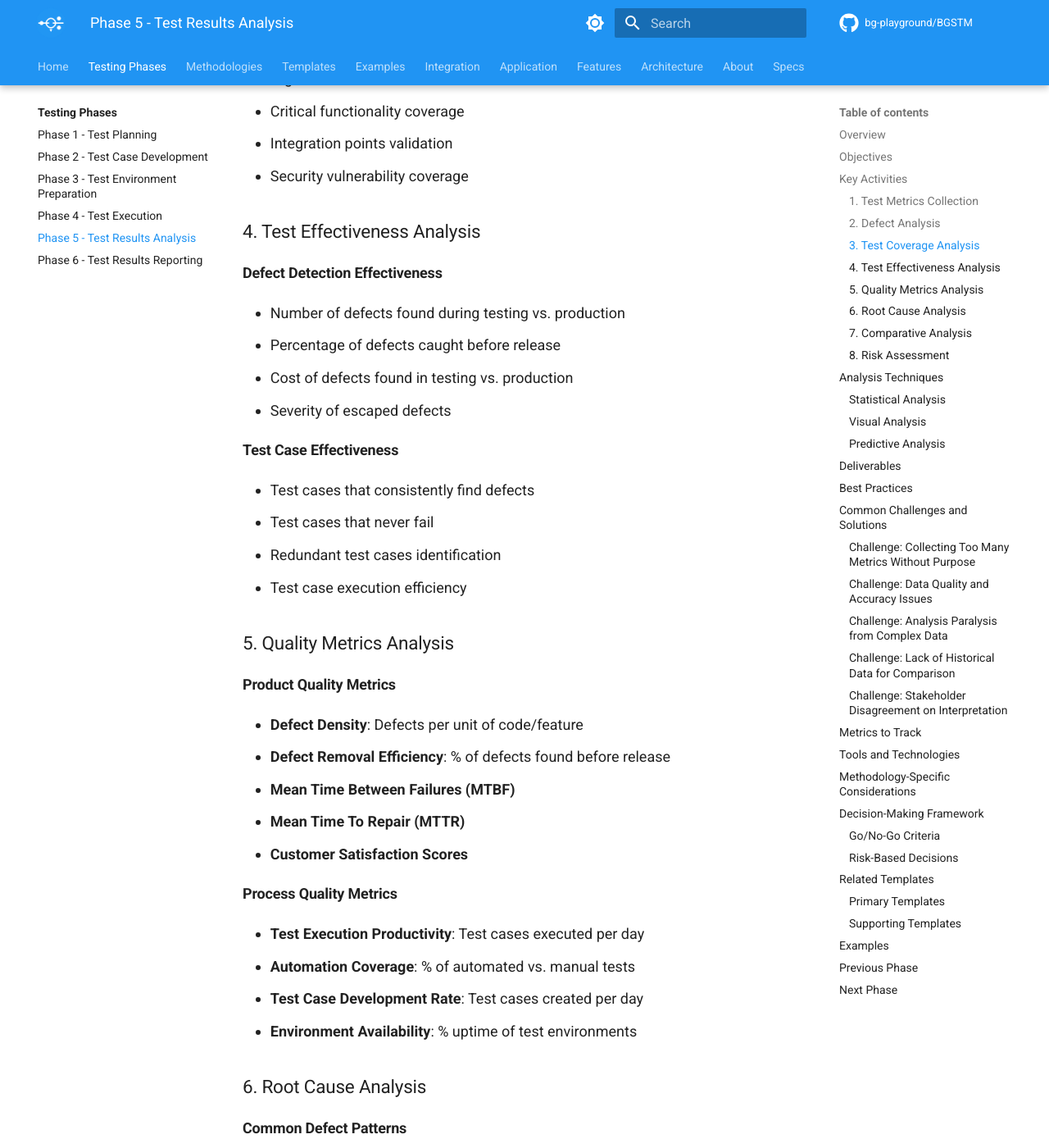
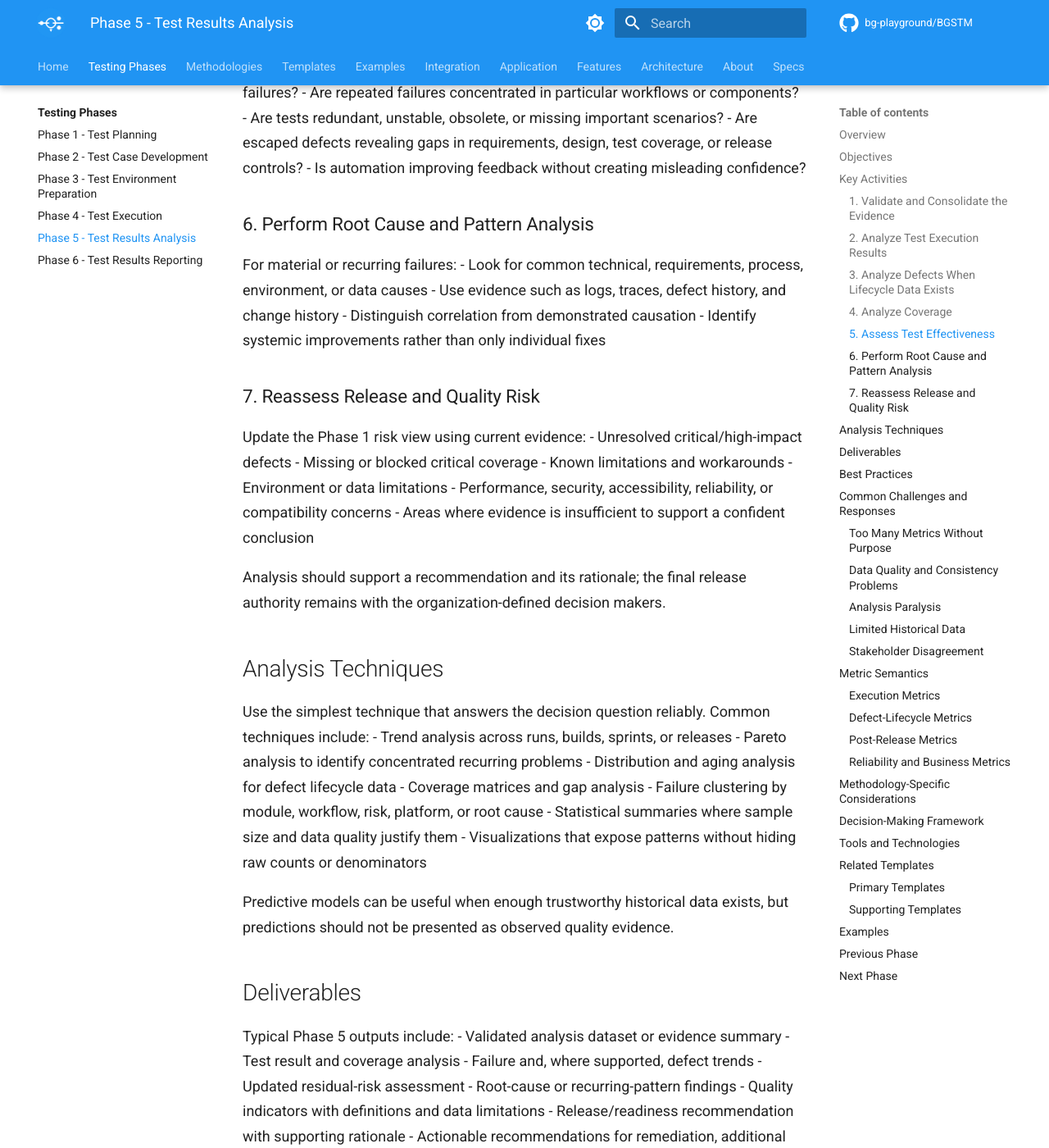
Before and after one commit to bg-playground/BGSTM, an MkDocs documentation site: the page built from docs/phases/05-test-results-analysis.md, in a window 1280 px wide and 1400 px high, scrolled down 2326 px. Shown: the whole window at 82% size. Built offline with MkDocs 1.6.1 and Material for MkDocs 9.7.7, drawn with Linux system fonts in a browser that asks for light colours; comment, search, counter and statistics services are not loaded; some of the changed text lies outside the part shown.

Commit message:
docs: finish phase 5 practitioner guidance

```diff
--- a/docs/phases/05-test-results-analysis.md
+++ b/docs/phases/05-test-results-analysis.md
@@ -1,275 +1,198 @@
 # Phase 5: Test Results Analysis
 
 ## Overview
-Test Results Analysis involves examining the outcomes of test execution, analyzing defect trends, evaluating test coverage, and deriving insights to improve software quality and testing processes.
+Test Results Analysis converts execution evidence into an assessment of product quality, test completeness, and residual risk. The purpose is not to produce the largest possible collection of metrics; it is to explain what the evidence means and what decisions it supports.
 
 ## Objectives
-- Analyze test execution results comprehensively
-- Identify patterns and trends in defects
-- Assess overall software quality
-- Evaluate test coverage and effectiveness
-- Provide data-driven insights for decision making
-- Identify areas for improvement
+- Consolidate and validate evidence from Test Execution
+- Identify meaningful failure, defect, coverage, and risk patterns
+- Assess confidence against the objectives and exit criteria established during planning
+- Distinguish observed facts from interpretations and predictions
+- Identify unresolved risks, evidence gaps, and recommended actions
+- Prepare decision-ready conclusions for Phase 6 reporting
 
 ## Key Activities
 
-### 1. Test Metrics Collection
-Gather and consolidate data from test execution:
-- Total test cases executed
-- Pass/Fail/Blocked counts
-- Test execution duration
-- Defects identified by severity and priority
-- Test coverage statistics
-- Environment-related issues
-- Test case execution trends over time
+### 1. Validate and Consolidate the Evidence
+Before calculating metrics, confirm that the underlying data is interpretable:
+- Identify the build, environment, test window, and scope represented
+- Reconcile duplicate or retried executions where appropriate
+- Separate product failures from automation, environment, configuration, and test-data failures
+- Check for missing or blocked critical coverage
+- Confirm that requirement, test, execution, and defect identifiers remain traceable
+- Document material limitations in the available evidence
 
-### 2. Defect Analysis
+### 2. Analyze Test Execution Results
+Evaluate:
+- Planned versus executed tests
+- Pass, fail, blocked, and not-executed counts
+- Changes in results across builds, cycles, or iterations
+- Concentrations of failures by feature, module, workflow, risk, platform, or environment
+- Retest and regression outcomes
+- Evidence that exit criteria have or have not been satisfied
 
-#### Defect Distribution Analysis
-- **By Severity**: Critical, High, Medium, Low
-- **By Priority**: High, Medium, Low
-- **By Module/Feature**: Which areas have most defects
-- **By Type**: Functional, Performance, Security, Usability
-- **By Root Cause**: Coding error, requirement gap, design flaw
+A failed execution is not necessarily a unique defect. Multiple failures may represent one underlying defect, and a single defect may affect many tests.
 
-#### Defect Trends Analysis
-- Defect detection rate over time
-- Defect closure rate
-- Open vs. closed defects trend
-- Defect aging (time to resolve)
-- Defect reopen rate
-- Defect density by module
+### 3. Analyze Defects When Lifecycle Data Exists
+Useful defect analysis can include:
+- Distribution by severity, priority, module, type, or root cause
+- Open versus closed trends
+- Defect aging
+- Reopen rate
+- Defect density using a clearly defined denominator
+- Time from defect creation to accepted resolution
+- Escaped/post-release defects when a production defect source exists
 
-#### Defect Age Analysis
-- Track how long defects remain open
-- Identify bottlenecks in defect resolution
-- Highlight high-priority old defects
-- Calculate average resolution time
+Do not infer defect-lifecycle measures solely from test execution rows. If the system records only failed and later passing executions, describe that evidence as execution recovery/time-to-green rather than defect repair time.
 
-### 3. Test Coverage Analysis
+### 4. Analyze Coverage
 
 #### Requirements Coverage
-- Percentage of requirements with test cases
-- Requirements not covered by tests
-- Test case to requirement mapping
-- Critical requirements validation status
+- Percentage of in-scope requirements linked to tests
+- Requirements without tests or without completed execution evidence
+- Critical requirement validation status
+- Traceability gaps that reduce confidence
 
-#### Code Coverage (if applicable)
-- Statement coverage percentage
-- Branch coverage percentage
-- Path coverage analysis
-- Untested code sections
+#### Code Coverage, When Applicable
+Statement, branch, condition, or other code-coverage measures can supplement test evidence, but high code coverage does not by itself demonstrate adequate behavioral or risk coverage.
 
 #### Risk Coverage
-- High-risk areas validation
-- Critical functionality coverage
-- Integration points validation
-- Security vulnerability coverage
+Assess whether the highest-priority risks identified during planning received sufficient test depth and whether residual risk remains acceptable.
 
-### 4. Test Effectiveness Analysis
+### 5. Assess Test Effectiveness
+Consider questions such as:
+- Did the test set expose meaningful product risks and failures?
+- Are repeated failures concentrated in particular workflows or components?
+- Are tests redundant, unstable, obsolete, or missing important scenarios?
+- Are escaped defects revealing gaps in requirements, design, test coverage, or release controls?
+- Is automation improving feedback without creating misleading confidence?
 
-#### Defect Detection Effectiveness
-- Number of defects found during testing vs. production
-- Percentage of defects caught before release
-- Cost of defects found in testing vs. production
-- Severity of escaped defects
+### 6. Perform Root Cause and Pattern Analysis
+For material or recurring failures:
+- Look for common technical, requirements, process, environment, or data causes
+- Use evidence such as logs, traces, defect history, and change history
+- Distinguish correlation from demonstrated causation
+- Identify systemic improvements rather than only individual fixes
 
-#### Test Case Effectiveness
-- Test cases that consistently find defects
-- Test cases that never fail
-- Redundant test cases identification
-- Test case execution efficiency
+### 7. Reassess Release and Quality Risk
+Update the Phase 1 risk view using current evidence:
+- Unresolved critical/high-impact defects
+- Missing or blocked critical coverage
+- Known limitations and workarounds
+- Environment or data limitations
+- Performance, security, accessibility, reliability, or compatibility concerns
+- Areas where evidence is insufficient to support a confident conclusion
 
-### 5. Quality Metrics Analysis
-
-#### Product Quality Metrics
-- **Defect Density**: Defects per unit of code/feature
-- **Defect Removal Efficiency**: % of defects found before release
-- **Mean Time Between Failures (MTBF)**
-- **Mean Time To Repair (MTTR)**
-- **Customer Satisfaction Scores**
-
-#### Process Quality Metrics
-- **Test Execution Productivity**: Test cases executed per day
-- **Automation Coverage**: % of automated vs. manual tests
-- **Test Case Development Rate**: Test cases created per day
-- **Environment Availability**: % uptime of test environments
-
-### 6. Root Cause Analysis
-
-#### Common Defect Patterns
-- Recurring issues across modules
-- Systematic problems in development process
-- Communication gaps
-- Requirement ambiguities
-- Design flaws
-
-#### Process Gaps Identification
-- Testing process weaknesses
-- Documentation inadequacies
-- Tool limitations
-- Skill gaps in team
-- Environment issues
-
-### 7. Comparative Analysis
-
-#### Sprint/Release Comparison (Agile)
-- Quality trends across sprints
-- Velocity and defect correlation
-- Improvement over iterations
-
-#### Phase Comparison (Waterfall)
-- Defects by test phase
-- Test effectiveness by phase
-- Resource utilization trends
-
-#### Historical Comparison
-- Compare with previous projects
-- Benchmark against industry standards
-- Track improvement over time
-
-### 8. Risk Assessment
-
-#### Release Risk Analysis
-- Unresolved critical/high defects
-- Incomplete test coverage areas
-- Known limitations and workarounds
-- Environment or data risks
-- Go/No-Go recommendation
-
-#### Technical Debt Assessment
-- Deferred defects impact
-- Maintenance burden analysis
-- Refactoring requirements
-- Testing gaps for future sprints
+Analysis should support a recommendation and its rationale; the final release authority remains with the organization-defined decision makers.
 
 ## Analysis Techniques
+Use the simplest technique that answers the decision question reliably. Common techniques include:
+- Trend analysis across runs, builds, sprints, or releases
+- Pareto analysis to identify concentrated recurring problems
+- Distribution and aging analysis for defect lifecycle data
+- Coverage matrices and gap analysis
+- Failure clustering by module, workflow, risk, platform, or root cause
+- Statistical summaries where sample size and data quality justify them
+- Visualizations that expose patterns without hiding raw counts or denominators
 
-### Statistical Analysis
-- Mean, median, mode of defect metrics
-- Standard deviation and variance
-- Trend analysis and forecasting
-- Correlation analysis
-
-### Visual Analysis
-- Charts and graphs for trends
-- Heat maps for defect distribution
-- Burn-down charts for progress
-- Pareto charts for prioritization
-
-### Predictive Analysis
-- Defect prediction models
-- Risk forecasting
-- Test completion estimates
-- Quality prediction at release
+Predictive models can be useful when enough trustworthy historical data exists, but predictions should not be presented as observed quality evidence.
 
 ## Deliverables
-Enumerate all key outputs produced in this phase:
-- Test results summary report
-- Defect analysis and trends
-- Test coverage metrics
-- Risk assessment updates
-- Quality metrics dashboard
-- Recommendations for next steps
+Typical Phase 5 outputs include:
+- Validated analysis dataset or evidence summary
+- Test result and coverage analysis
+- Failure and, where supported, defect trends
+- Updated residual-risk assessment
+- Root-cause or recurring-pattern findings
+- Quality indicators with definitions and data limitations
+- Release/readiness recommendation with supporting rationale
+- Actionable recommendations for remediation, additional testing, or process improvement
+
+These outputs are the analytical basis for Phase 6 reporting.
 
 ## Best Practices
-Include tips, pitfalls to avoid, and recommendations:
-- Analyze trends, not just individual results
-- Compare actual vs. planned coverage
-- Identify root causes of failures
-- Assess quality against acceptance criteria
-- Provide actionable recommendations
-- Document lessons learned
-- Update risk assessments based on results
+- Start with the decision or risk question, then select the metric
+- Preserve raw counts and denominators alongside percentages
+- Define metric windows, populations, and status semantics
+- Separate execution failures from unique defects
+- State when data is insufficient rather than manufacturing a precise-looking metric
+- Compare actual evidence with planned scope, exit criteria, and risk priorities
+- Explain important trends and exceptions, not just dashboard values
+- Keep conclusions traceable to the evidence that supports them
+- Record assumptions and known data-quality limitations
 
-## Common Challenges and Solutions
+## Common Challenges and Responses
 
-### Challenge: Collecting Too Many Metrics Without Purpose
-**Solution**: Define clear goals for each metric, focus on actionable KPIs, align metrics with business objectives, and regularly review and prune unnecessary metrics.
+### Too Many Metrics Without Purpose
+Retain measures that inform quality, risk, capacity, or a concrete decision. Remove vanity metrics and duplicated indicators.
 
-### Challenge: Data Quality and Accuracy Issues
-**Solution**: Implement automated data collection, establish validation procedures, use single source of truth for metrics, and regular data quality audits.
+### Data Quality and Consistency Problems
+Establish stable identifiers, agreed status definitions, reliable timestamps, and validation rules. Document unresolved gaps before interpreting the data.
 
-### Challenge: Analysis Paralysis from Complex Data
-**Solution**: Start with simple trending analysis, use visualization tools, create executive summaries, and focus on key insights rather than all data points.
+### Analysis Paralysis
+Begin with release objectives, critical risks, exit criteria, and major failures. Add deeper analysis only where it can change understanding or action.
 
-### Challenge: Lack of Historical Data for Comparison
-**Solution**: Start collecting data immediately for future use, use industry benchmarks as baseline, document context for current project, and establish baseline metrics.
+### Limited Historical Data
+Use current evidence as a documented baseline. Avoid presenting external benchmarks as direct proof that the product meets its own quality goals.
 
-### Challenge: Stakeholder Disagreement on Interpretation
-**Solution**: Provide context with metrics, use multiple perspectives in analysis, facilitate discussion with data, and document assumptions and methodologies clearly.
+### Stakeholder Disagreement
+Make definitions, assumptions, raw counts, and evidence accessible so disagreement can focus on risk tolerance and decision criteria rather than hidden calculations.
 
-## Metrics to Track
-- Test execution completion rate
-- Defect detection rate per phase
-- Test coverage achieved vs. planned
-- Time spent on analysis activities
-- Number of actionable insights generated
-- Stakeholder satisfaction with analysis
-- Mean time to analyze and report
-- Prediction accuracy for quality metrics
+## Metric Semantics
+Metric names must match the evidence actually available.
+
+### Execution Metrics
+Examples include execution volume, pass/fail/blocked rates, requirement coverage, automation coverage, recurring failed-test patterns, and **execution Mean Time to Recovery (time-to-green)**. Execution recovery measures the interval from the opening failed execution in a failure episode to a subsequent passing execution for the same stable test identity. It is useful operational evidence, but it is **not defect MTTR**.
+
+### Defect-Lifecycle Metrics
+Metrics such as defect age, mean time to repair/resolution, reopen rate, and defect closure rate require a defect system with meaningful lifecycle states and timestamps. A true defect MTTR should be calculated from the organization's defined defect-open and accepted-resolution events, not reconstructed from unrelated execution records.
+
+### Post-Release Metrics
+Defect Removal Efficiency, escape rate, and similar measures require a trustworthy source for production/post-release defects and a defined attribution window. If that source does not exist, report the metric as unsupported rather than treating zero as evidence of no escaped defects.
+
+### Reliability and Business Metrics
+Measures such as MTBF or customer satisfaction require operational or customer data beyond normal test execution evidence. Use them only when the relevant source and definition are available.
+
+## Methodology-Specific Considerations
+BGSTM keeps the same six phases across delivery models; the cadence of analysis changes.
+
+- **Agile/Scrum**: Analyze continuously within the iteration and use findings for story acceptance, release decisions, retrospectives, and backlog refinement.
+- **Waterfall**: Consolidate analysis around formal test cycles and phase gates, with documented exit-criteria and residual-risk review.
+- **DevOps/Continuous Delivery**: Automate trustworthy evidence collection and trend analysis where practical, while retaining human review for ambiguous failures and risk decisions.
+- **Hybrid**: Combine the cadence and governance appropriate to the project without changing Phase 5's purpose or evidence standards.
+
+## Decision-Making Framework
+A release/readiness assessment should consider:
+- Critical and high-impact unresolved failures or defects
+- Planned versus achieved requirement and risk coverage
+- Blocked or omitted critical testing
+- Performance, security, reliability, accessibility, and compatibility objectives where applicable
+- Known limitations and workarounds
+- Evidence quality and confidence
+- Explicit acceptance of residual risk by the appropriate stakeholders
+
+Avoid universal numerical thresholds unless the project established them during planning. A 95% pass rate, for example, may be unacceptable if the remaining 5% covers critical behavior.
 
 ## Tools and Technologies
-- **Analytics Platforms**: Tableau, Power BI, Qlik, Looker
-- **Test Management Tools**: TestRail, Zephyr, qTest (built-in analytics)
-- **Defect Tracking**: Jira, Azure DevOps (reporting features)
-- **Code Coverage Tools**: JaCoCo, Istanbul, Coverage.py, Cobertura
-- **Custom Dashboards**: Grafana, Kibana, Splunk
-- **Statistical Analysis**: R, Python (pandas, matplotlib), Excel
-- **Data Visualization**: D3.js, Chart.js, Plotly
-
-## Methodology-Specific Considerations
-Explain how Agile, Scrum, Waterfall, etc. impact this phase:
-- **Agile/Scrum**: Sprint retrospectives, velocity tracking, continuous improvement
-- **Waterfall**: Formal phase reviews, go/no-go decisions, comprehensive analysis
-- **DevOps/Continuous**: Real-time dashboards, automated metrics collection
-
-## Decision-Making Framework
-
-### Go/No-Go Criteria
-- All critical defects resolved
-- High-priority defects within acceptable limits
-- Test coverage meets minimum threshold
-- Performance benchmarks achieved
-- Security vulnerabilities addressed
-- Stakeholder acceptance obtained
-
-### Risk-Based Decisions
-- Balance quality vs. time-to-market
-- Prioritize critical functionality
-- Document known limitations
-- Plan for post-release fixes if needed
+BGSTM is tool-agnostic. Analysis can be performed in test-management and defect systems, observability platforms, BI tools, spreadsheets, statistical environments, or purpose-built dashboards. Select tools that preserve definitions, provenance, and traceability of the evidence.
 
 ## Related Templates
 
-The following templates support Test Results Analysis activities:
-
 ### Primary Templates
-- **[Test Summary Report Template](../templates/test-summary-report-template.md)** - Comprehensive final test report
-  - Use this template to create the executive-level summary of all testing activities and results
-  - Includes quality assessment, defect analysis, release recommendation, and stakeholder sign-off
-  - Essential for go/no-go decision making
-
-- **[Risk Assessment Template](../templates/risk-assessment-template.md)** - Residual risk analysis
-  - Review and update risk assessment based on test results
-  - Document residual risks and their mitigation for release decision
+- **[Test Summary Report Template](../test-templates/test-summary-report-template.md)** - Decision-ready quality assessment, residual risk, and recommendation
+- **[Risk Assessment Template](../test-templates/risk-assessment-template.md)** - Update residual risks using current evidence
 
 ### Supporting Templates
-- **[Test Execution Report Template](../templates/test-execution-report-template.md)** - Source of execution data for analysis
-  - Aggregate data from multiple execution reports for comprehensive analysis
-
-- **[Traceability Matrix Template](../templates/traceability-matrix-template.md)** - Coverage verification
-  - Use to verify complete requirement coverage and identify gaps
-
-- **[Defect Report Template](../templates/defect-report-template.md)** - Defect details for analysis
-  - Analyze defect patterns, trends, and resolution status
+- **[Test Execution Report Template](../test-templates/test-execution-report-template.md)** - Execution evidence and interim metrics
+- **[Traceability Matrix Template](../test-templates/traceability-matrix-template.md)** - Requirement coverage and gap analysis
+- **[Defect Report Template](../test-templates/defect-report-template.md)** - Defect lifecycle evidence when applicable
 
 ## Examples
-- [Risk Assessment Matrix Example](../examples/risk-assessment-matrix-example.md) - Comprehensive risk management document with 13 tracked risks using Impact × Likelihood scoring methodology. Includes risk heat map, mitigation strategies, weekly review process, and escalation procedures covering technical, resource, schedule, and compliance risks.
-- [Testing Schedule Example](../examples/testing-schedule-example.md) - Detailed testing schedule showing both Agile sprint-based approach (2-week sprints with day-by-day breakdown) and Waterfall phase-gate comparison. Includes resource allocation, milestones, dependencies, and buffer time management.
+- [Risk Assessment Matrix Example](../examples/risk-assessment-matrix-example.md) - Demonstrates structured risk scoring and mitigation.
+- [Six-Phase Checkout Worked Example](../examples/six-phase-checkout-worked-example.md) - Shows how execution evidence, a duplicate-order defect, coverage, and residual risk are analyzed before reporting.
 
 ## Previous Phase
 [Test Execution](04-test-execution.md)
 
 ## Next Phase
-→ [Phase 6: Test Results Reporting](06-test-results-reporting.md)
+Proceed to [Phase 6: Test Results Reporting](06-test-results-reporting.md) when the analysis is sufficiently stable to communicate decisions, evidence, and residual risk. In iterative delivery, reporting and analysis may occur repeatedly within the same delivery cycle.
```
